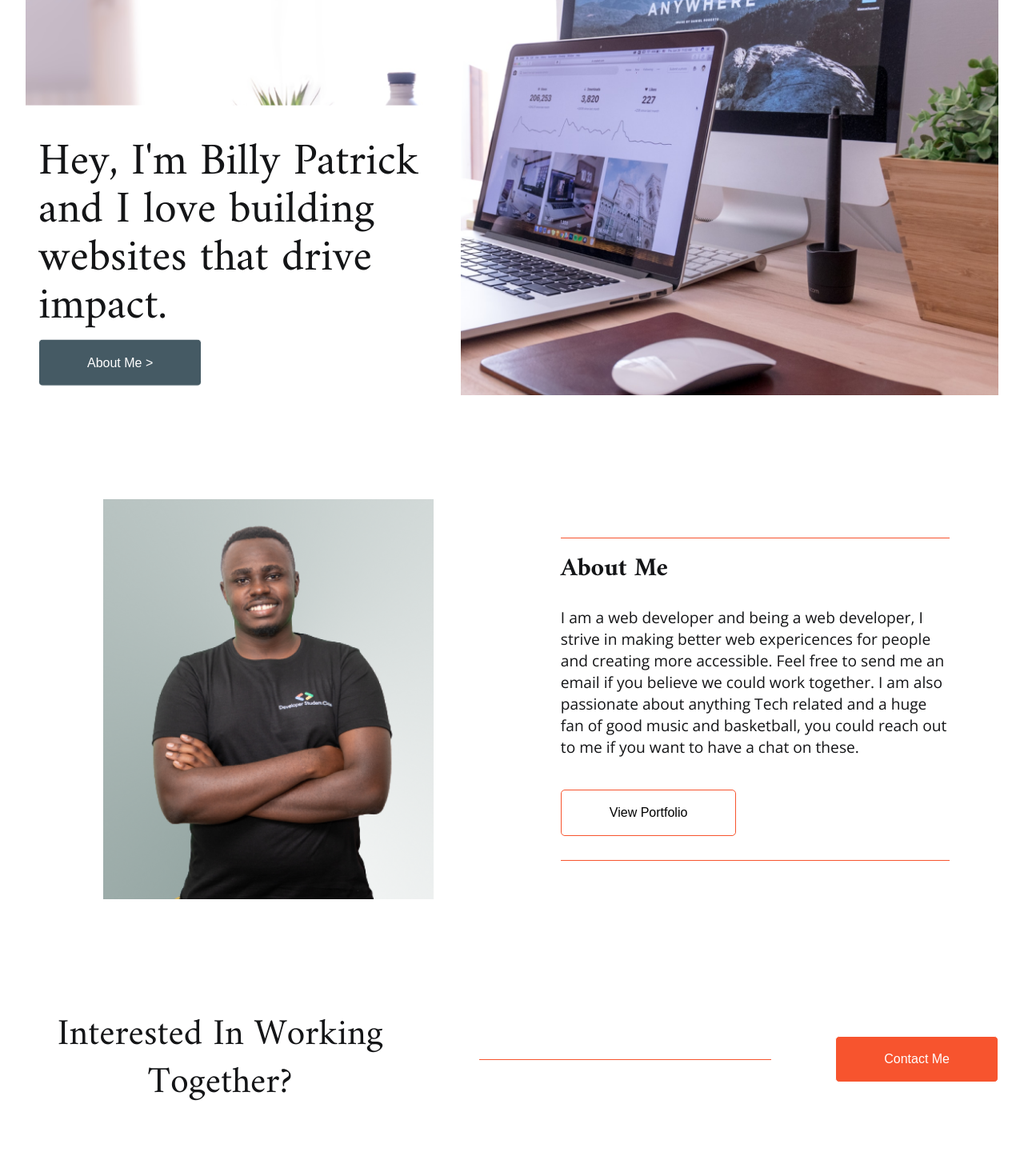
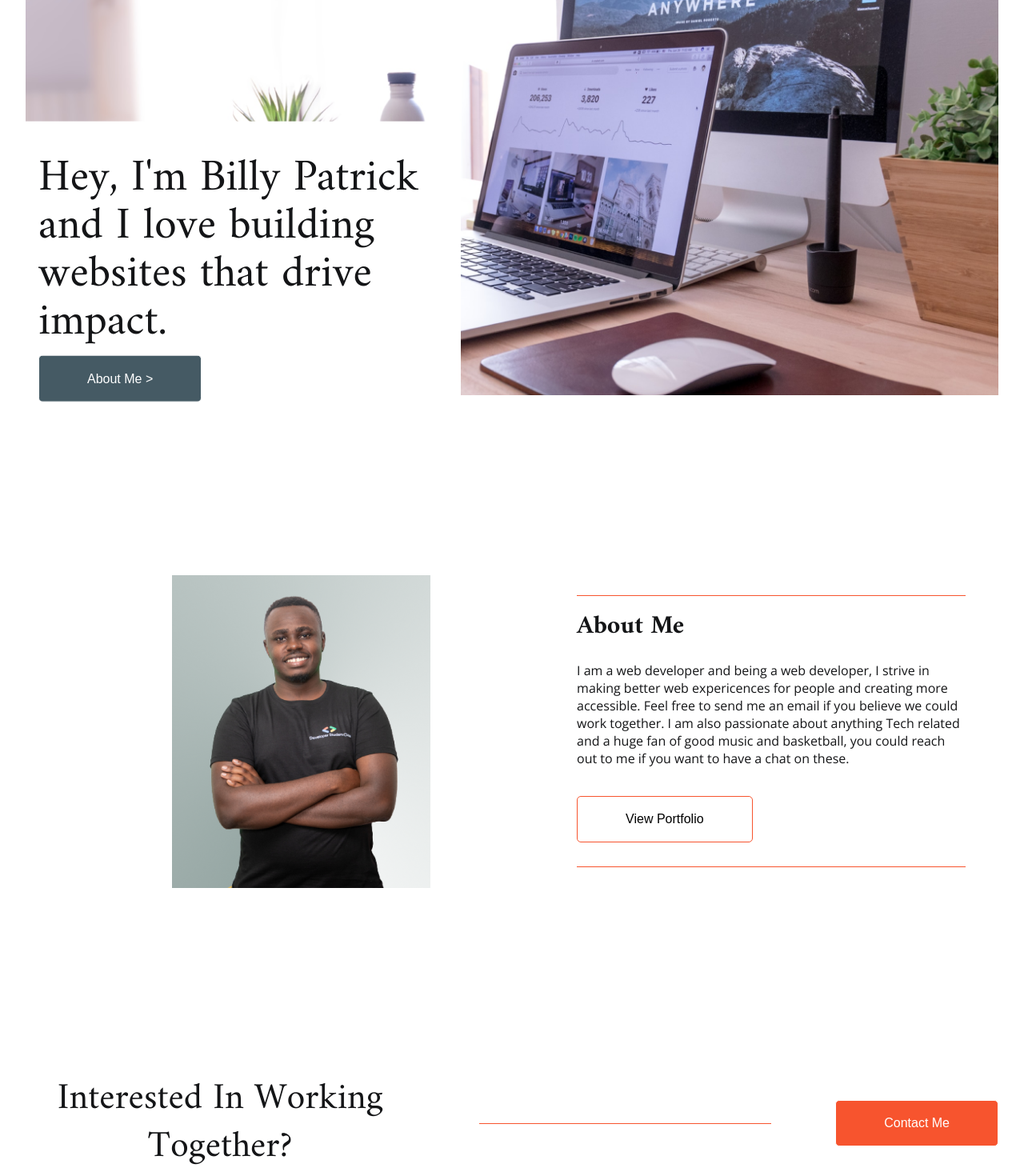
Before and after one commit to dev-billy/dev-billy, a React (Create React App) app: page / in a window 1280 px wide. Shown: the part 280-1750 px from the top of the page at 80% size. Before the commit the page ends 1706 px from the top, so only its background shows below. Built offline with nearby package versions, Linux system fonts and the light colour scheme.

Commit message:
fixed the layout

```diff
--- a/src/pages/Home/index.js
+++ b/src/pages/Home/index.js
@@ -18,9 +18,7 @@ function HomePage() {
         </div>
       </section>
       <section className={styles.about} id="about">
-        <div className={styles.image}>
-          <div className={styles.myself}></div>
-        </div>
+        <div className={styles.myself}></div>
         <div className={styles.aboutText}>
           <div className={styles.line}></div>
           <h2>About Me</h2>
--- a/src/pages/pagestyles/home.module.scss
+++ b/src/pages/pagestyles/home.module.scss
@@ -1,5 +1,7 @@
 @import "../../scss/colors";
 .landing {
+  display: flex;
+  flex-direction: column;
   margin: 20px 0;
   .highlightImage {
     width: 100%;
@@ -11,14 +13,14 @@
   .highlightText {
     display: flex;
     flex-direction: column;
-    align-items: center;
+    align-items: flex-start;
     h1 {
       font-size: 1.8rem;
       margin: 10px 0;
       font-weight: 400;
       line-height: 41px;
       letter-spacing: 0em;
-      text-align: center;
+      //   text-align: center;
     }
     .buttonAbout {
       background-color: $secondary;
@@ -35,22 +37,24 @@
 }
 
 .about {
+  min-height: 90vh;
   margin: 20px 0;
-  .image {
-    width: 100%;
+  display: flex;
+  flex-direction: column;
+  justify-content: space-evenly;
   .myself {
     width: 100%;
-      height: 342px;
+    height: 391px;
     background: url("../../assets/myself-m.png");
     background-size: contain;
     background-repeat: no-repeat;
     background-position: center;
   }
-  }
+
   .aboutText {
     display: flex;
     flex-direction: column;
-    align-items: center;
+    align-items: flex-start;
     .line {
       width: 100%;
       height: 1px;
@@ -127,16 +131,17 @@ button:hover {
       width: 30%;
       padding: 2em 1em;
       top: 99.3vh;
+      margin: 20px 0;
       transform: translateY(-100%);
     }
   }
   .about {
-    display: flex;
+    flex-direction: row;
     min-height: 90vh;
-    justify-content: space-around;
+    justify-content: space-evenly;
     align-items: center;
     width: 100%;
-    .image {
+    .myself {
       width: 40%;
     }
     .aboutText {
@@ -172,12 +177,11 @@ button:hover {
     }
   }
   .about {
-    .image {
+    min-height: 100vh;
     .myself {
-        height: 500px;
+      width: 50%;
       background-image: url("../../assets/myself-l.png");
       background-size: contain;
-      }
     }
     .aboutText {
       height: 500px;
@@ -185,7 +189,7 @@ button:hover {
         font-size: 2rem;
       }
       p {
-        font-size: 1.2rem;
+        font-size: 1rem;
       }
     }
   }
```
Lines whose indentation alone changed are shown as unchanged.
